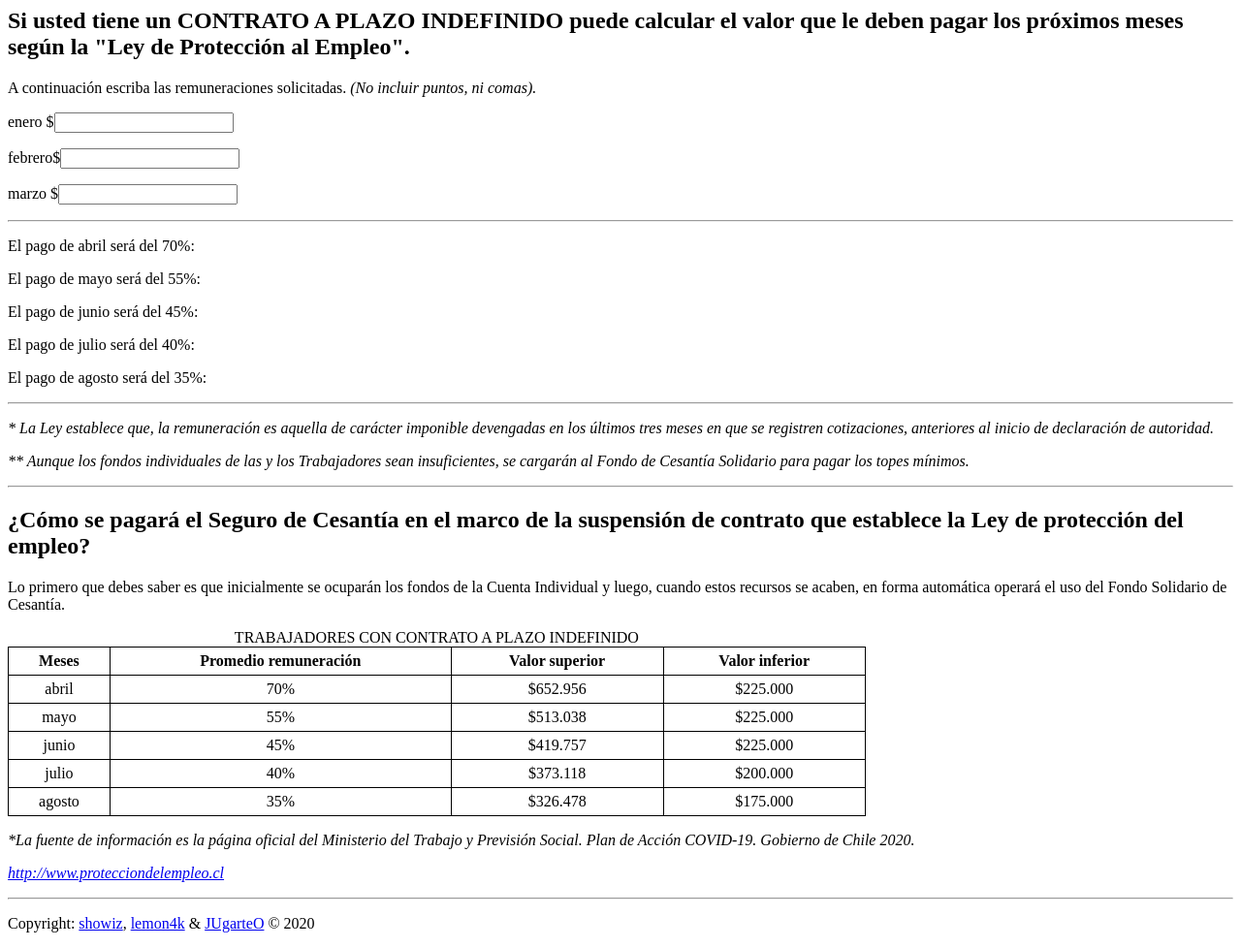
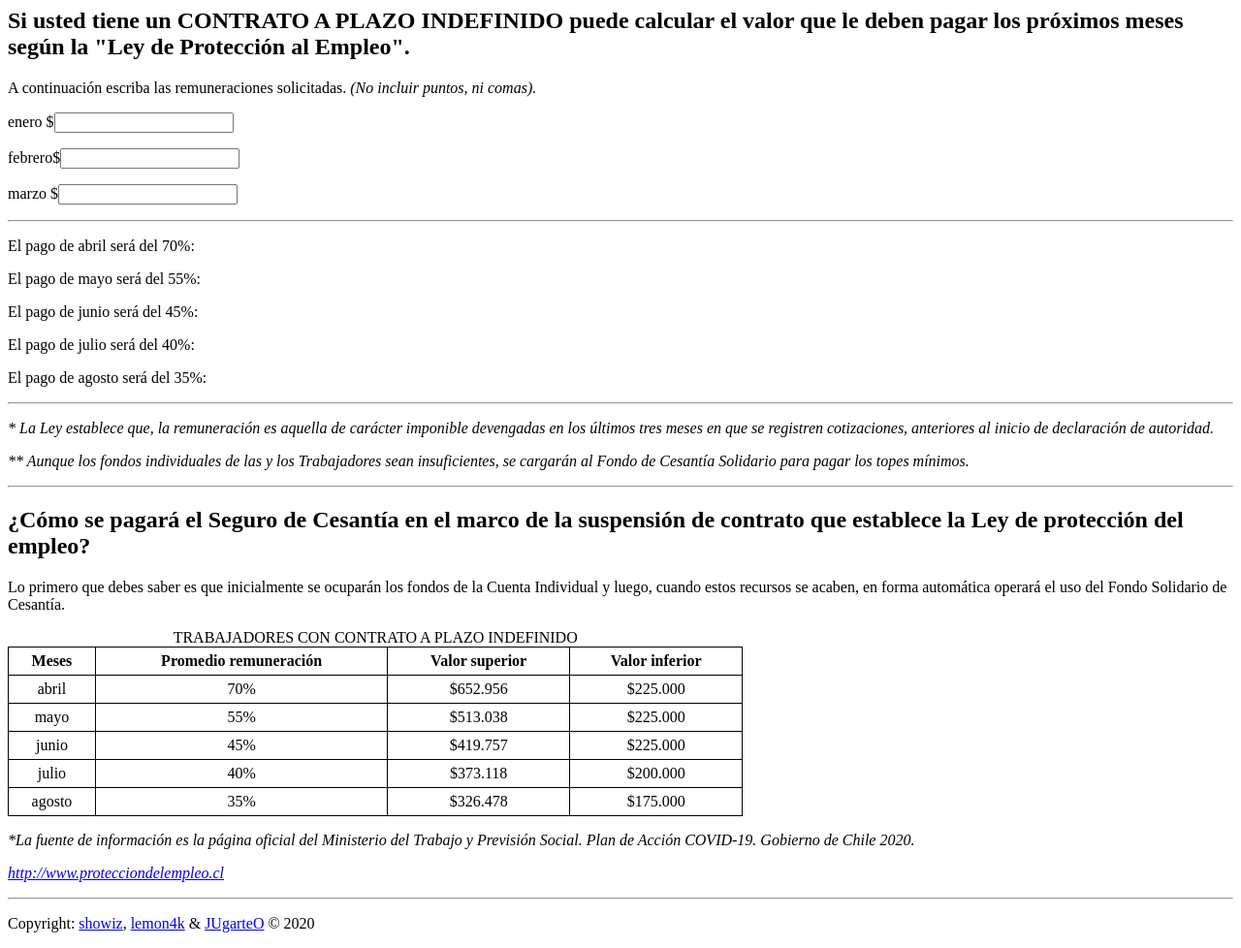
Before and after one commit to JUgarteO/calculosc, a plain HTML site: page index.html in a window 1280 px wide. Shown: the whole page at 97% size. Drawn offline with Linux system fonts and the light colour scheme.

Commit message:
Update index.html

```diff
--- a/index.html
+++ b/index.html
@@ -70,7 +70,7 @@ th, td {
 <h2>¿Cómo se pagará el Seguro de Cesantía en el marco de la suspensión de contrato que establece la Ley de protección del empleo?</h2>
 <p>Lo primero que debes saber es que inicialmente se ocuparán los fondos de la Cuenta Individual y luego, cuando estos recursos se acaben, en forma automática operará el uso del Fondo Solidario de Cesantía.</p>
 
-<table style="width:70%">
+<table style="width:60%">
   <caption>TRABAJADORES CON CONTRATO A PLAZO INDEFINIDO</caption>
   <tr>
     <th>Meses</th>
```
